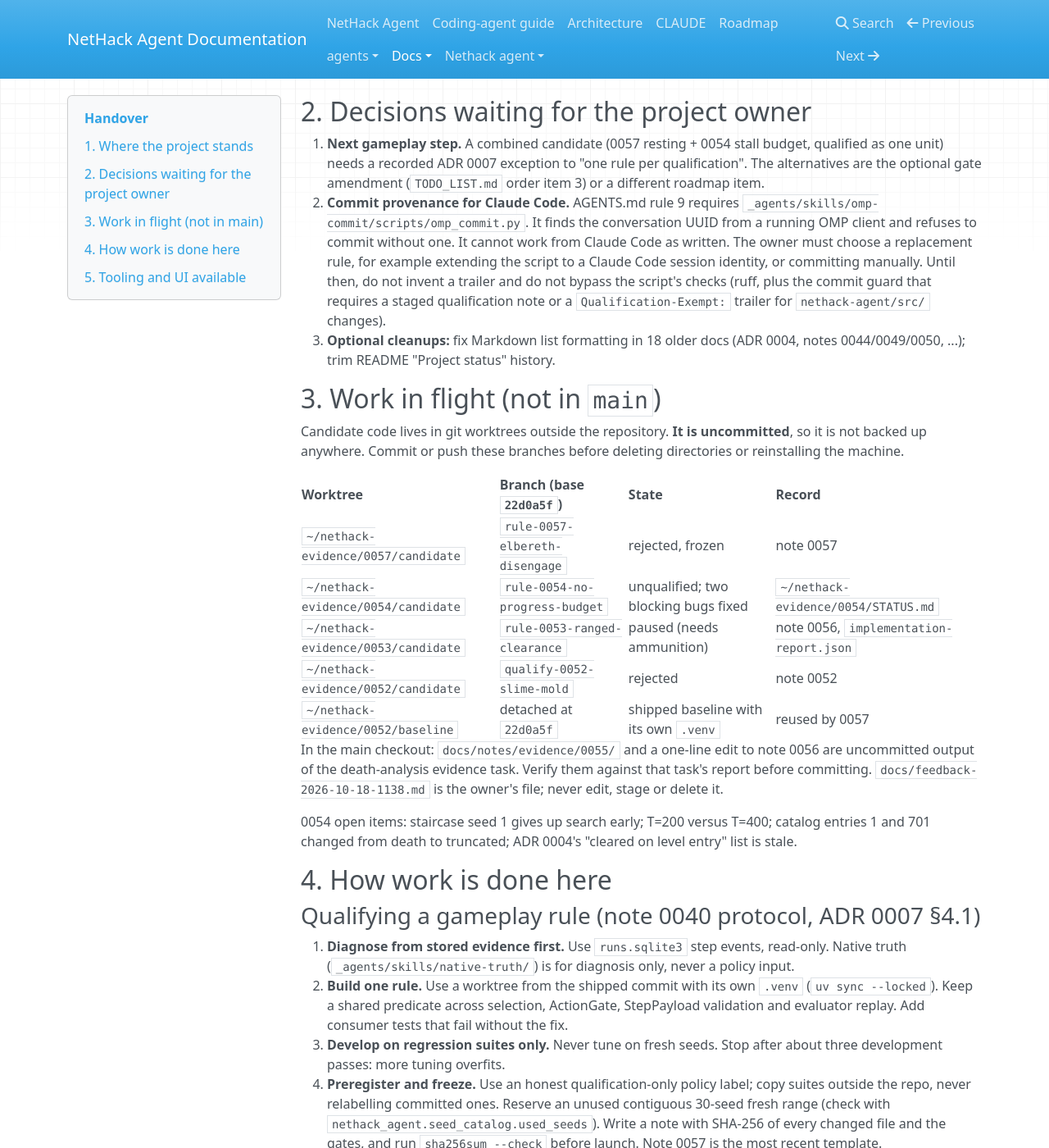
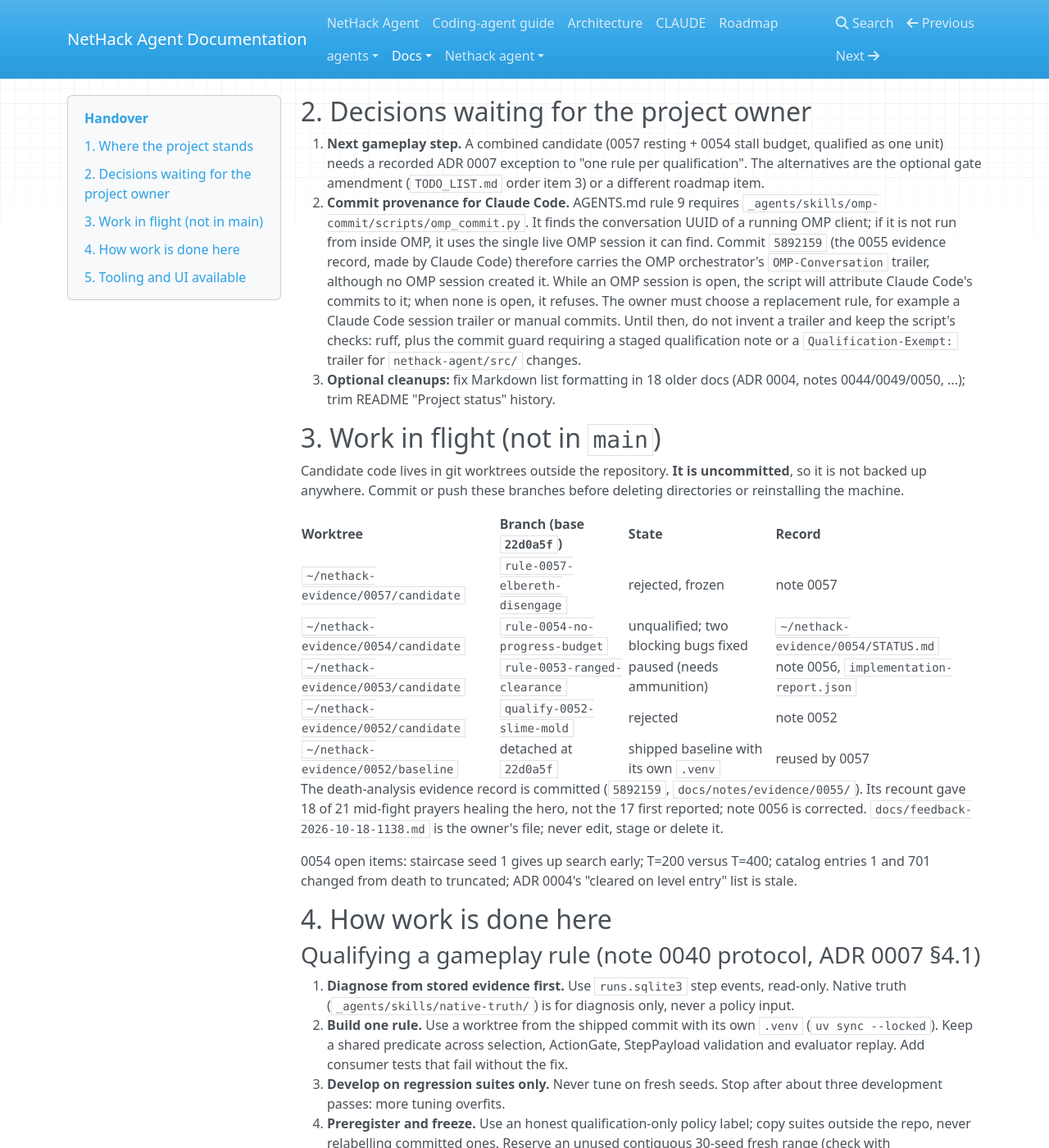
Before and after one commit to Stimim/workspace-agent-play-nethack, an MkDocs documentation site: the page built from docs/handover.md, in a window 1280 px wide and 1400 px high, scrolled down 788 px. Shown: the whole window at 82% size. Built offline with MkDocs 1.6.1, drawn with Linux system fonts in a browser that asks for light colours; nearby versions of some CDN libraries.

Commit message:
Correct the mid-fight prayer count and record commit provenance
The 0055 evidence recount (prayers.py) gives 18 of 21 mid-fight prayers
healing the hero before a later death, not 17; the original listing shows
18 "You feel much better." results. Note 0056 now says 18/21.

The handover records that omp_commit.py falls back to the single live OMP
session, so commit 5892159, made by Claude Code, carries the OMP
orchestrator's trailer; it also marks the 0055 record as committed.

OMP-Conversation: 01a13085-7e76-77cf-8222-0761039d1224

```diff
--- a/docs/handover.md
+++ b/docs/handover.md
@@ -46,13 +46,16 @@ Status and working notes for the next coding agent (for example Claude Code,
    (`TODO_LIST.md` order item 3) or a different roadmap item.
 2. **Commit provenance for Claude Code.** AGENTS.md rule 9 requires
    `_agents/skills/omp-commit/scripts/omp_commit.py`. It finds the conversation
-   UUID from a running OMP client and refuses to commit without one. It cannot
-   work from Claude Code as written. The owner must choose a replacement rule,
-   for example extending the script to a Claude Code session identity, or
-   committing manually. Until then, do not invent a trailer and do not bypass
-   the script's checks (ruff, plus the commit guard that requires a staged
-   qualification note or a `Qualification-Exempt:` trailer for
-   `nethack-agent/src/` changes).
+   UUID of a running OMP client; if it is not run from inside OMP, it uses the
+   single live OMP session it can find. Commit `5892159` (the 0055 evidence
+   record, made by Claude Code) therefore carries the OMP orchestrator's
+   `OMP-Conversation` trailer, although no OMP session created it. While an
+   OMP session is open, the script will attribute Claude Code's commits to it;
+   when none is open, it refuses. The owner must choose a replacement rule,
+   for example a Claude Code session trailer or manual commits. Until then,
+   do not invent a trailer and keep the script's checks: ruff, plus the commit
+   guard requiring a staged qualification note or a `Qualification-Exempt:`
+   trailer for `nethack-agent/src/` changes.
 3. **Optional cleanups:** fix Markdown list formatting in 18 older docs (ADR
    0004, notes 0044/0049/0050, ...); trim README "Project status" history.
 
@@ -70,9 +73,9 @@ before deleting directories or reinstalling the machine.
 | `~/nethack-evidence/0052/candidate` | `qualify-0052-slime-mold` | rejected | note 0052 |
 | `~/nethack-evidence/0052/baseline` | detached at `22d0a5f` | shipped baseline with its own `.venv` | reused by 0057 |
 
-In the main checkout: `docs/notes/evidence/0055/` and a one-line edit to note
-0056 are uncommitted output of the death-analysis evidence task. Verify them
-against that task's report before committing.
+The death-analysis evidence record is committed (`5892159`,
+`docs/notes/evidence/0055/`). Its recount gave 18 of 21 mid-fight prayers
+healing the hero, not the 17 first reported; note 0056 is corrected.
 `docs/feedback-2026-10-18-1138.md` is the owner's file; never edit, stage or
 delete it.
 
```
Also changed, not shown: docs/notes/0056-roadmap-consolidation.md (+1 -1 lines).
